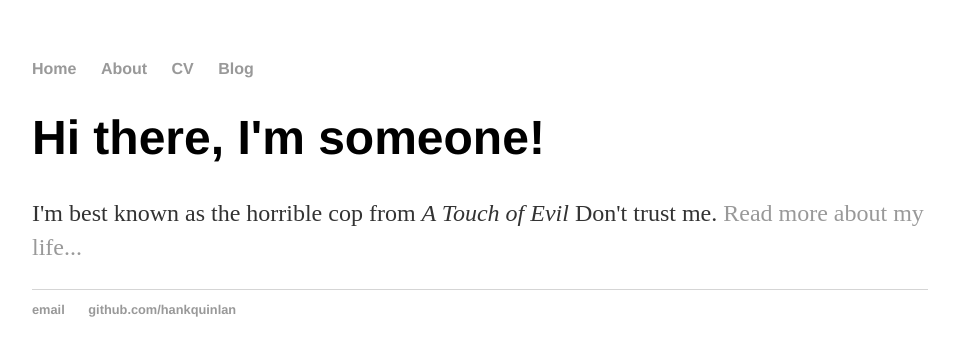
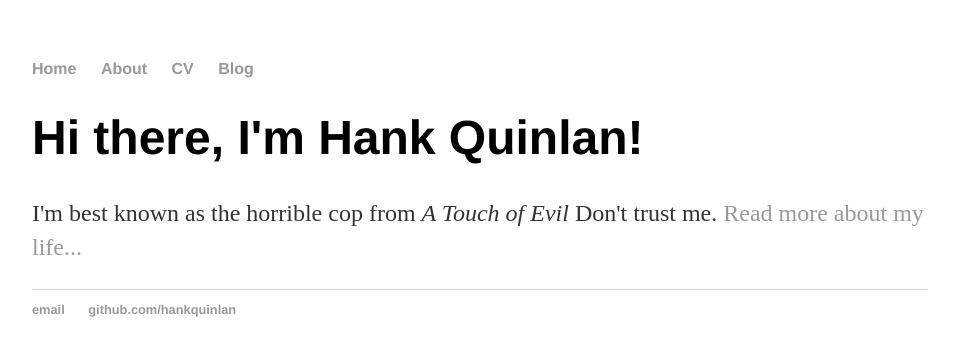
Before and after one commit to working12/working12.github.io, a Jekyll site: the page built from index.html, in a window 1280 px wide. Shown: the top 356 px of the page, without its empty margins (160-1115 px from the left). Built offline with Jekyll 4.4.1, drawn with Linux system fonts in a browser that asks for light colours.

Commit message:
Update index.html

```diff
--- a/index.html
+++ b/index.html
@@ -1,29 +1,8 @@
-<!DOCTYPE html>
-<html>
-	<head>
-		<title>My Name, Horrible Cop</title>
-		<link rel="stylesheet" type="text/css" href="/css/main.css">
-	</head>
-	<body>
-		<nav>
-    		<ul>
-        		<li><a href="/">Home</a></li>
-	        	<li><a href="/about">About</a></li>
-        		<li><a href="/cv">CV</a></li>
-        		<li><a href="/blog">Blog</a></li>
-    		</ul>
-		</nav>
-		<div class="container">
-    		<div class="blurb">
-        		<h1>Hi there, I'm someone!</h1>
-				<p>I'm best known as the horrible cop from <em>A Touch of Evil</em> Don't trust me. <a href="/about">Read more about my life...</a></p>
-    		</div><!-- /.blurb -->
-		</div><!-- /.container -->
-		<footer>
-    		<ul>
-        		<li><a href="mailto:hankquinlanhub@gmail.com">email</a></li>
-        		<li><a href="https://github.com/hankquinlan">github.com/hankquinlan</a></li>
-			</ul>
-		</footer>
-	</body>
-</html>
+---
+layout: default
+title: My Name, Horrible Cop
+---
+<div class="blurb">
+	<h1>Hi there, I'm Hank Quinlan!</h1>
+	<p>I'm best known as the horrible cop from <em>A Touch of Evil</em> Don't trust me. <a href="/about">Read more about my life...</a></p>
+</div><!-- /.blurb -->
```
